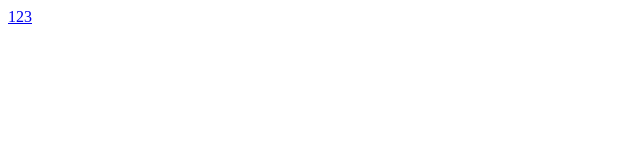
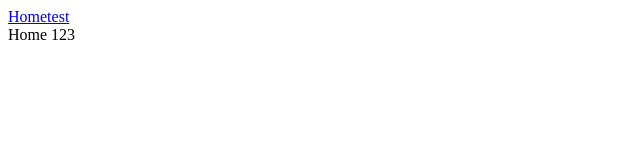
Before and after one commit to fredeskrubba/stringsonline, a React (Create React App) app: page / in a window 1280 px wide. Shown: the top 160 px of the page, without its empty margins (0-640 px from the left). Built offline with nearby package versions, Linux system fonts and the light colour scheme.

Commit message:
switch to wouter routing and add scss styling

```diff
--- a/package.json
+++ b/package.json
@@ -10,7 +10,9 @@
     "react-dom": "^18.2.0",
     "react-router-dom": "^6.8.0",
     "react-scripts": "5.0.1",
-    "web-vitals": "^2.1.4"
+    "sass": "^1.57.1",
+    "web-vitals": "^2.1.4",
+    "wouter": "^2.9.2"
   },
   "scripts": {
     "start": "react-scripts start",
--- a/src/App.js
+++ b/src/App.js
@@ -1,13 +1,13 @@
 import Navbar from "./components/navbar/Navbar";
-import { BrowserRouter } from "react-router-dom";
 
 function App() {
   return (
-    <BrowserRouter>
+
       <div className="App">
+
         <Navbar/>
+
       </div>
-    </BrowserRouter>
 
   );
 }
--- a/src/components/navbar/Navbar.js
+++ b/src/components/navbar/Navbar.js
@@ -1,18 +1,25 @@
 import React from 'react'
-import {
-     Routes, Route, Link
-  } from "react-router-dom";
-  import Home from "../../pages/Home";
+import {Link, Route} from "wouter"
+import Home from "../../pages/Home"
 
 
 const Navbar = () => {
 
-        <Routes>
-          <Route path="/" element={<Home />} />
-        </Routes>
+
 
   return (
-    <Link to={"/"}>123</Link>
+    <div>
+        <Link href="/">
+          Home
+        </Link>
+        <Link href="/test">
+          test
+        </Link>
+
+        <Route path="/">
+          <Home/>
+        </Route>
+    </div>
   )
 }
 
--- a/src/pages/Home.js
+++ b/src/pages/Home.js
@@ -2,7 +2,7 @@ import React from 'react'
 
 const Home = () => {
   return (
-    <div>Home</div>
+    <div>Home 123</div>
   )
 }
 
--- /dev/null
+++ b/src/styles/input.scss
@@ -0,0 +1,7 @@
+@use "./partials/navbar.scss";
+@use "./partials/variables.scss";
+
+
+body {
+    background-color: variables.$background;
+}
--- /dev/null
+++ b/src/styles/output.css
@@ -0,0 +1,5 @@
+body {
+  background-color: #131313;
+}
+
+/*# sourceMappingURL=output.css.map */
--- /dev/null
+++ b/src/styles/partials/_variables.scss
@@ -0,0 +1,6 @@
+$background: #131313;
+$text1: #fff;
+$text2: #00F9B6;
+$text3: #afafaf;
+$interaction: #d10061;
+$bottom-banner: #393939;
```
Also changed, not shown: src/styles/partials/_navbar.scss (added), 2 other files (tests, documents, lock files or other folders).
